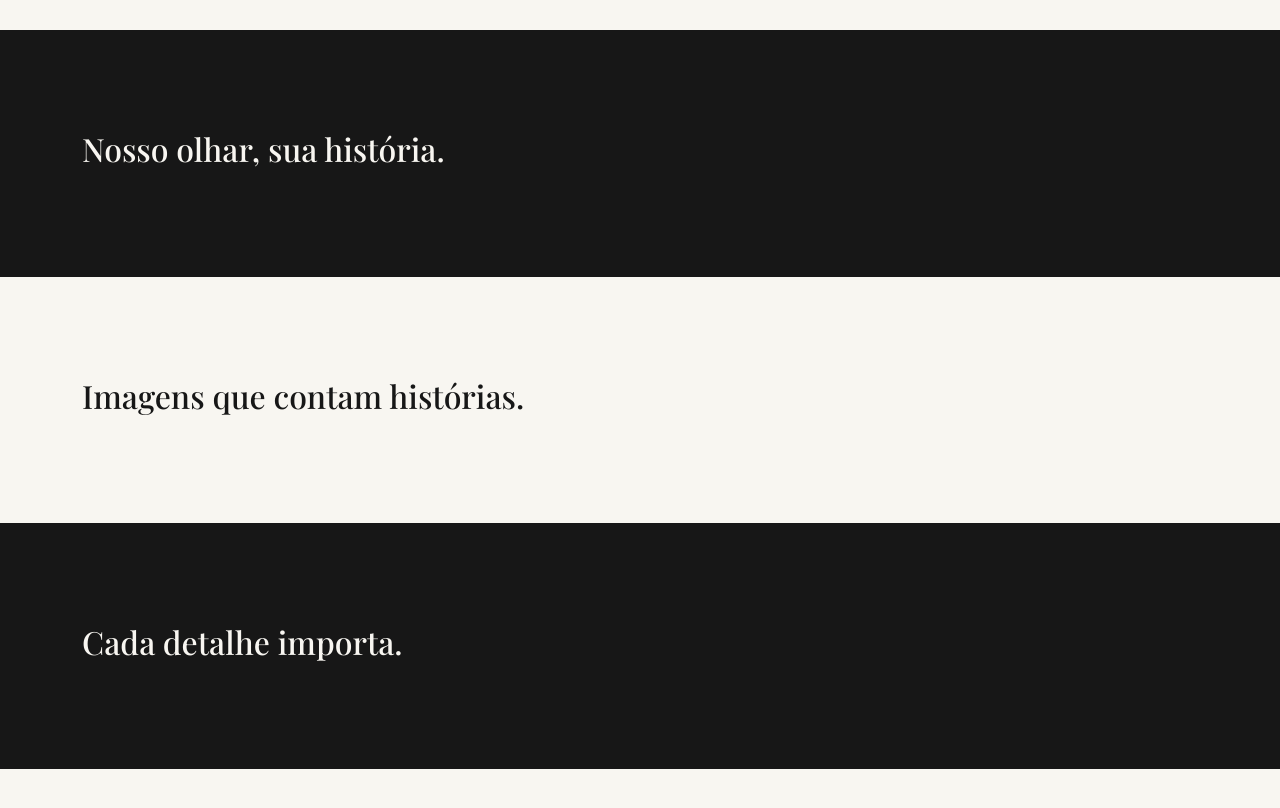
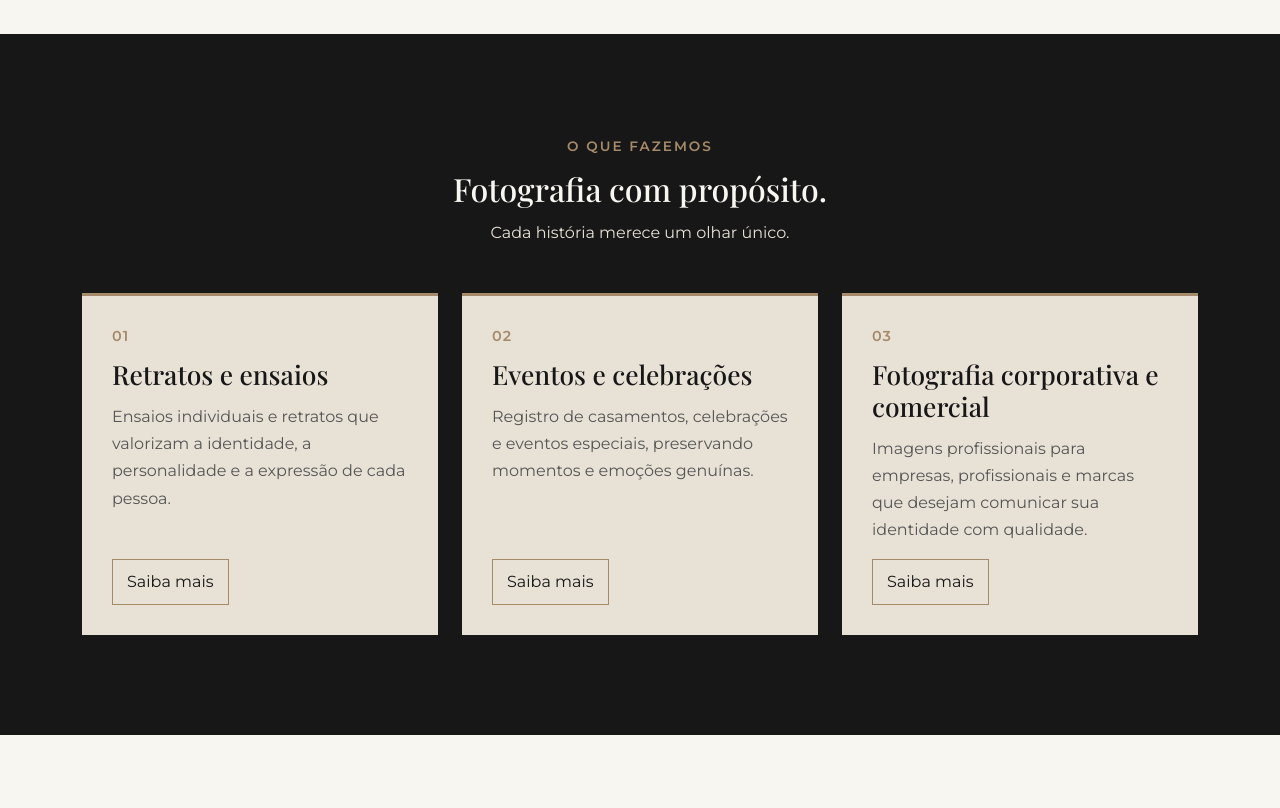
Before and after one commit to rvianadev/lume-atelier, a plain HTML site: page index.html in a window 1280 px wide. Shown: the part 1820-2628 px from the top of the page. Drawn offline with nearby package versions, Linux system fonts and the light colour scheme; a web font is replaced by a local one.

Commit message:
feat: inicia seção de serviços e personaliza cards

```diff
--- a/css/style.css
+++ b/css/style.css
@@ -238,7 +238,7 @@ footer {
 /* Blocos de missão, visão e valores */
 
 .atelier-pillar {
-  margin-top: 20px;
+  height: 100%;
   padding: 28px;
 
   background-color: var(--color-sand);
@@ -305,3 +305,93 @@ footer {
     padding: 10px 0;
   }
 }
+
+/* ========================================
+   SEÇÃO SERVIÇOS
+======================================== */
+
+#servicos {
+  padding: 100px 0;
+  background-color: var(--color-charcoal);
+  color: var(--color-off-white);
+}
+
+/* Identificação da seção */
+
+#servicos .section-label {
+  color: var(--color-bronze);
+  letter-spacing: 2px;
+  font-size: 0.85rem;
+  font-weight: 600;
+}
+
+#servicos h2 {
+  font-family: var(--font-heading);
+  margin: 12px 0;
+}
+
+#servicos .text-center > p {
+  color: var(--color-sand);
+}
+
+/* Cartões */
+
+.service-card {
+  height: 100%;
+  background-color: var(--color-sand);
+  color: var(--color-charcoal);
+  border: none;
+  border-top: 3px solid var(--color-bronze);
+  border-radius: 0;
+  transition:
+    transform 0.3s ease,
+    box-shadow 0.3s ease;
+}
+
+.service-card:hover {
+  transform: translateY(-6px);
+  box-shadow: 0 12px 25px rgba(0, 0, 0, 0.2);
+}
+
+.service-card .card-body {
+  display: flex;
+  flex-direction: column;
+  align-items: flex-start;
+  padding: 30px;
+}
+
+.service-number {
+  color: var(--color-bronze);
+  font-size: 0.9rem;
+  font-weight: 600;
+  letter-spacing: 1px;
+}
+
+.service-card .card-title {
+  font-family: var(--font-heading);
+  font-size: 1.65rem;
+  margin: 12px 0;
+}
+
+.service-card .card-text {
+  color: #555;
+  line-height: 1.7;
+}
+
+/* Chamada para ação */
+
+.service-btn {
+  margin-top: auto;
+  padding: 10px 14px;
+  color: var(--color-charcoal);
+  border: 1px solid var(--color-bronze);
+  border-radius: 0;
+  transition:
+    background-color 0.3s ease,
+    color 0.3s ease;
+}
+
+.service-btn:hover {
+  background-color: var(--color-bronze);
+  color: var(--color-charcoal);
+}
--- a/index.html
+++ b/index.html
@@ -135,7 +135,7 @@
 
         </div>
 
-        <div class="row mt-5">
+        <div class="row mt-5 g-4">
 
           <div class="col-md-6 col-lg-4">
             <div class="atelier-pillar">
@@ -160,7 +160,7 @@
             </div>
           </div>
 
-          <div class="col-md-12 col-lg-4">
+          <div class="col-md-6 offset-md-3 col-lg-4 offset-lg-0">
             <div class="atelier-pillar">
               <h3>Valores</h3>
               <ul>
@@ -180,11 +180,120 @@
 
 
     <!-- Serviços -->
+
     <section id="servicos">
       <div class="container">
-        <h2>Nosso olhar, sua história.</h2>
+
+        <!-- Cabeçalho da seção -->
+        <div class="text-center mb-5">
+
+          <span class="section-label">
+            O QUE FAZEMOS
+          </span>
+
+          <h2>Fotografia com propósito.</h2>
+
+          <p>
+            Cada história merece um olhar único.
+          </p>
+
+        </div>
+
+        <!-- Cards dos serviços -->
+        <div class="row g-4">
+
+          <!-- Retratos e ensaios -->
+          <div class="col-md-6 col-lg-4">
+
+            <div class="card service-card h-100">
+
+              <div class="card-body">
+
+                <span class="service-number">01</span>
+
+                <h3 class="card-title">
+                  Retratos e ensaios
+                </h3>
+
+                <p class="card-text">
+                  Ensaios individuais e retratos que
+                  valorizam a identidade, a personalidade
+                  e a expressão de cada pessoa.
+                </p>
+
+                <a href="#contato" class="btn service-btn">
+                  Saiba mais
+                </a>
+
+              </div>
+
+            </div>
+
+          </div>
+
+          <!-- Eventos e celebrações -->
+          <div class="col-md-6 col-lg-4">
+
+            <div class="card service-card h-100">
+
+              <div class="card-body">
+
+                <span class="service-number">02</span>
+
+                <h3 class="card-title">
+                  Eventos e celebrações
+                </h3>
+
+                <p class="card-text">
+                  Registro de casamentos, celebrações
+                  e eventos especiais, preservando
+                  momentos e emoções genuínas.
+                </p>
+
+                <a href="#contato" class="btn service-btn">
+                  Saiba mais
+                </a>
+
+              </div>
+
+            </div>
+
+          </div>
+
+          <!-- Fotografia corporativa e comercial -->
+          <div class="col-md-6 col-lg-4">
+
+            <div class="card service-card h-100">
+
+              <div class="card-body">
+
+                <span class="service-number">03</span>
+
+                <h3 class="card-title">
+                  Fotografia corporativa e comercial
+                </h3>
+
+                <p class="card-text">
+                  Imagens profissionais para empresas,
+                  profissionais e marcas que desejam
+                  comunicar sua identidade com qualidade.
+                </p>
+
+                <a href="#contato" class="btn service-btn">
+                  Saiba mais
+                </a>
+
+              </div>
+
+            </div>
+
+          </div>
+
+        </div>
+
       </div>
     </section>
+
 
     <!-- Portfólio -->
     <section id="portfolio">
```
